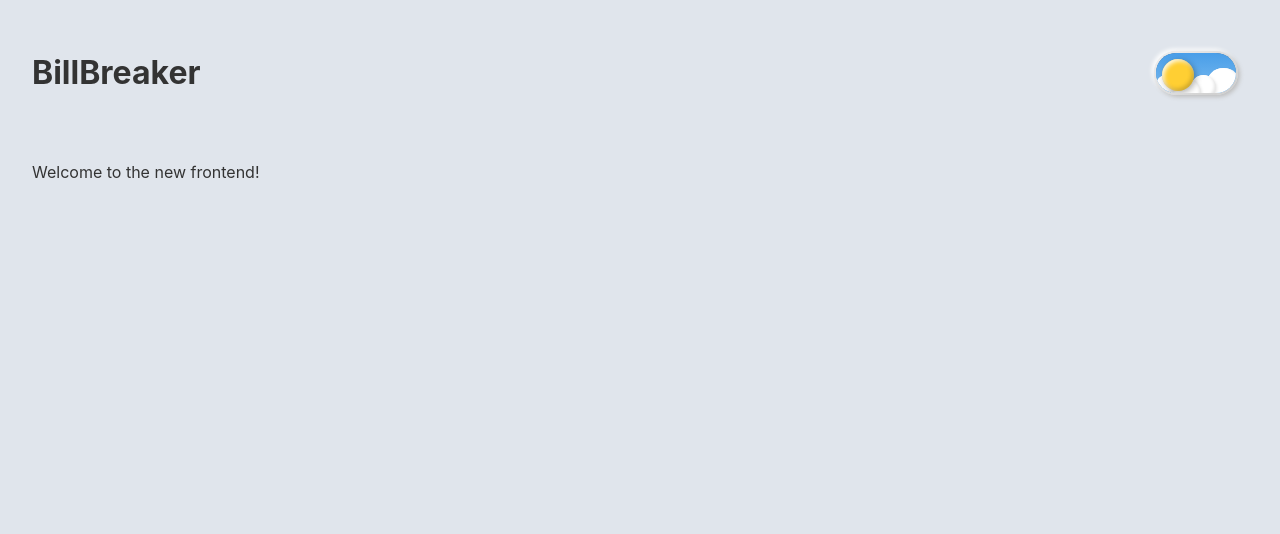
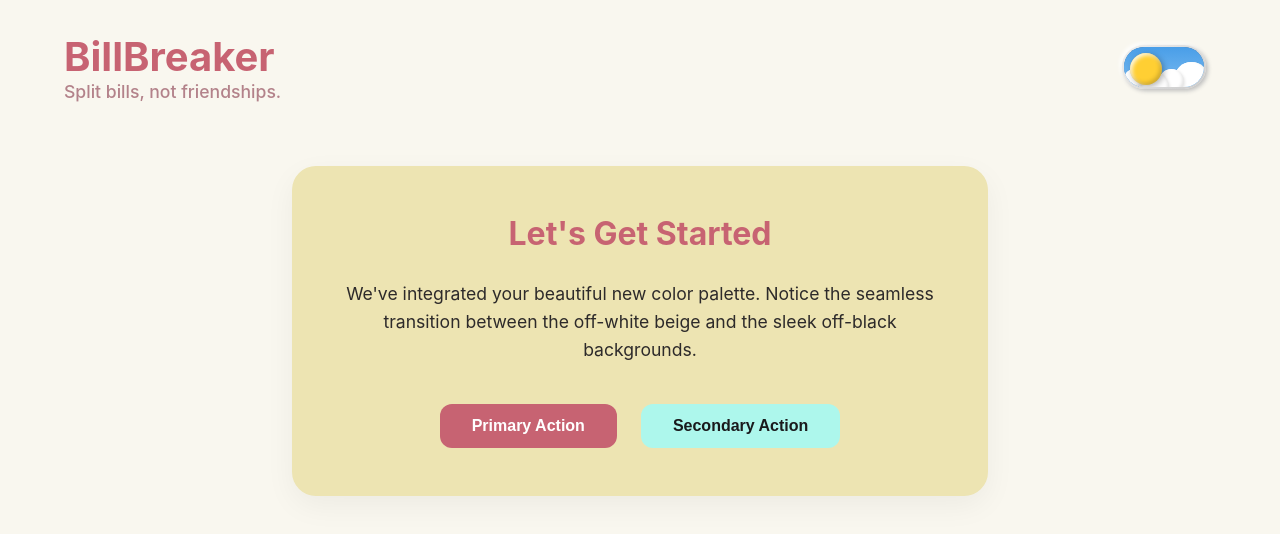
Before and after one commit to UnboundSB/BillBreaker, a React (Vite) app in the folder frontend/: page / in a window 1280 px wide. Shown: the top 534 px of the page. Built offline with nearby package versions, Linux system fonts and the light colour scheme.

Commit message:
feat: apply custom color palette and ease-in transition

```diff
--- a/frontend/src/App.css
+++ b/frontend/src/App.css
@@ -2,12 +2,90 @@
   min-height: 100vh;
   display: flex;
   flex-direction: column;
-  padding: 2rem;
+  padding: 2rem 4rem;
+  max-width: 1200px;
+  margin: 0 auto;
 }
 
 .app-header {
   display: flex;
   justify-content: space-between;
   align-items: center;
-  margin-bottom: 2rem;
+  margin-bottom: 4rem;
 }
+
+.logo-container h1 {
+  margin: 0;
+  font-size: 2.5rem;
+  color: var(--primary-color);
+}
+
+.subtitle {
+  margin: 0;
+  color: var(--text-muted);
+  font-size: 1.1rem;
+  font-weight: 500;
+}
+
+.app-main {
+  display: flex;
+  flex-direction: column;
+  align-items: center;
+}
+
+.card {
+  background-color: var(--surface-color);
+  padding: 3rem;
+  border-radius: 24px;
+  box-shadow: 0 10px 30px rgba(0,0,0,0.05);
+  max-width: 600px;
+  text-align: center;
+  transition: background-color 0.5s ease-in, box-shadow 0.5s ease-in;
+}
+
+.dark .card {
+  box-shadow: 0 10px 30px rgba(0,0,0,0.2);
+}
+
+.card h2 {
+  margin-top: 0;
+  font-size: 2rem;
+  color: var(--primary-color);
+}
+
+.card p {
+  line-height: 1.6;
+  font-size: 1.1rem;
+  margin-bottom: 2.5rem;
+}
+
+.button-group {
+  display: flex;
+  gap: 1.5rem;
+  justify-content: center;
+}
+
+.btn {
+  padding: 0.8rem 2rem;
+  border: none;
+  border-radius: 12px;
+  font-size: 1rem;
+  font-weight: 600;
+  cursor: pointer;
+  transition: transform 0.2s ease, filter 0.2s ease;
+}
+
+.btn:hover {
+  transform: translateY(-2px);
+  filter: brightness(1.1);
+}
+
+.btn-primary {
+  background-color: var(--primary-color);
+  color: #fff;
+}
+
+.btn-accent {
+  background-color: var(--accent-color);
+  color: #1a1a1c;
+}
--- a/frontend/src/App.tsx
+++ b/frontend/src/App.tsx
@@ -5,11 +5,25 @@ function App() {
   return (
     <div className="app-container">
       <header className="app-header">
-        <h1>BillBreaker</h1>
+        <div className="logo-container">
+          <h1>BillBreaker</h1>
+          <p className="subtitle">Split bills, not friendships.</p>
+        </div>
         <ThemeToggle />
       </header>
+
       <main className="app-main">
-        <p>Welcome to the new frontend!</p>
+        <section className="palette-showcase">
+          <div className="card">
+            <h2>Let's Get Started</h2>
+            <p>We've integrated your beautiful new color palette. Notice the seamless transition between the off-white beige and the sleek off-black backgrounds.</p>
+
+            <div className="button-group">
+              <button className="btn btn-primary">Primary Action</button>
+              <button className="btn btn-accent">Secondary Action</button>
+            </div>
+          </div>
+        </section>
       </main>
     </div>
   )
--- a/frontend/src/components/ThemeToggle.css
+++ b/frontend/src/components/ThemeToggle.css
@@ -99,7 +99,7 @@
   height: 32px;
   border-radius: 50%;
   background-color: #ffcf33;
-  transition: transform 0.5s cubic-bezier(0.68, -0.55, 0.27, 1.55), background-color 0.5s ease;
+  transition: transform 0.5s ease-in, background-color 0.5s ease-in;
   overflow: hidden;
   z-index: 10;
   box-shadow:
--- a/frontend/src/index.css
+++ b/frontend/src/index.css
@@ -1,17 +1,25 @@
 :root {
-  --bg-color: #e0e5ec;
-  --text-color: #333333;
+  --bg-color: #f9f7ef; /* Off-white beige */
+  --surface-color: #ede4b2; /* Beige from palette */
+  --text-color: #2d2a2a;
+  --text-muted: #b3828a; /* Mauve from palette */
+  --primary-color: #c76372; /* Rose from palette */
+  --accent-color: #adf7ec; /* Mint from palette */
 }
 
 :root.dark {
-  --bg-color: #12161f;
-  --text-color: #f0f0f0;
+  --bg-color: #18191a; /* Off black */
+  --surface-color: #242526;
+  --text-color: #cfd6ff; /* Periwinkle from palette */
+  --text-muted: #b3828a;
+  --primary-color: #c76372;
+  --accent-color: #adf7ec;
 }
 
 body {
   background-color: var(--bg-color);
   color: var(--text-color);
-  transition: background-color 0.5s ease, color 0.5s ease;
+  transition: background-color 0.5s ease-in, color 0.5s ease-in;
   margin: 0;
   font-family: -apple-system, BlinkMacSystemFont, "Segoe UI", Roboto, Helvetica, Arial, sans-serif;
   min-width: 320px;
```
